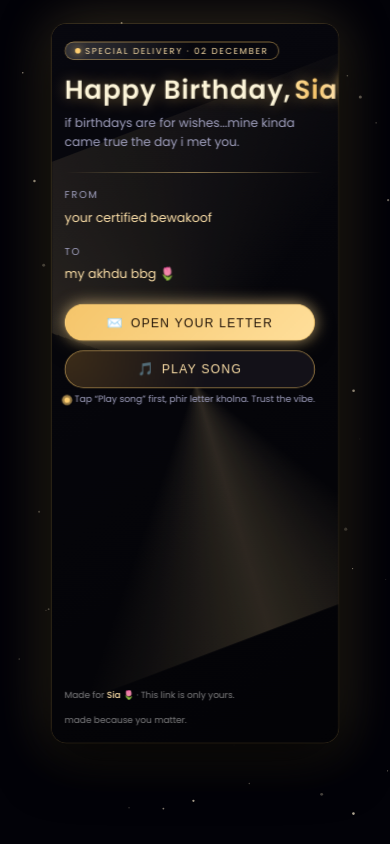
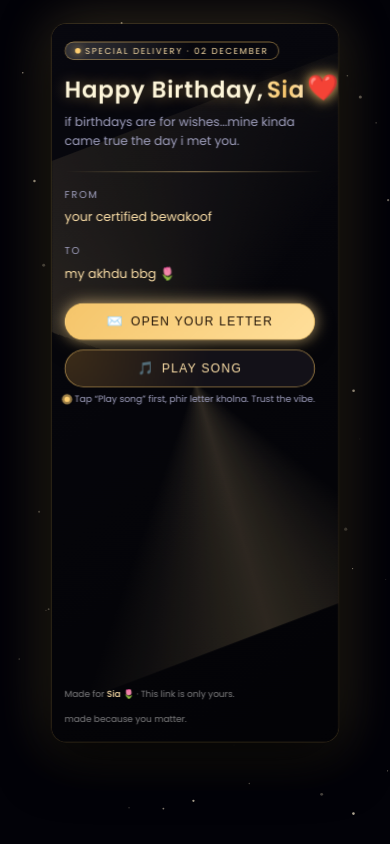
Before and after one commit to iposecorpse/iposecorpse.github.io, a plain HTML site: page index.html in a window 390 px wide. Drawn offline with Linux system fonts and the light colour scheme.

Commit message:
Update index.html

```diff
--- a/index.html
+++ b/index.html
@@ -349,10 +349,12 @@ h1 .name {
       body{align-items:flex-start;}
       .wrap{padding-top:1.6rem;}
       .card{padding:1.8rem 1.35rem 1.5rem;border-radius:22px;}
-      h1{font-size:2.05rem;}
-      h1 {
-        white-space: nowrap;
-      }
+      /* shrink the title on mobile so emojis stop flying off-screen */
+h1 {
+    font-size: 1.8rem;
+    line-height: 2.4rem;
+    white-space: nowrap;
+}
       .row{flex-direction:column;}
       .buttons{flex-direction:column;align-items:stretch;}
       .btn{justify-content:center;}
```
